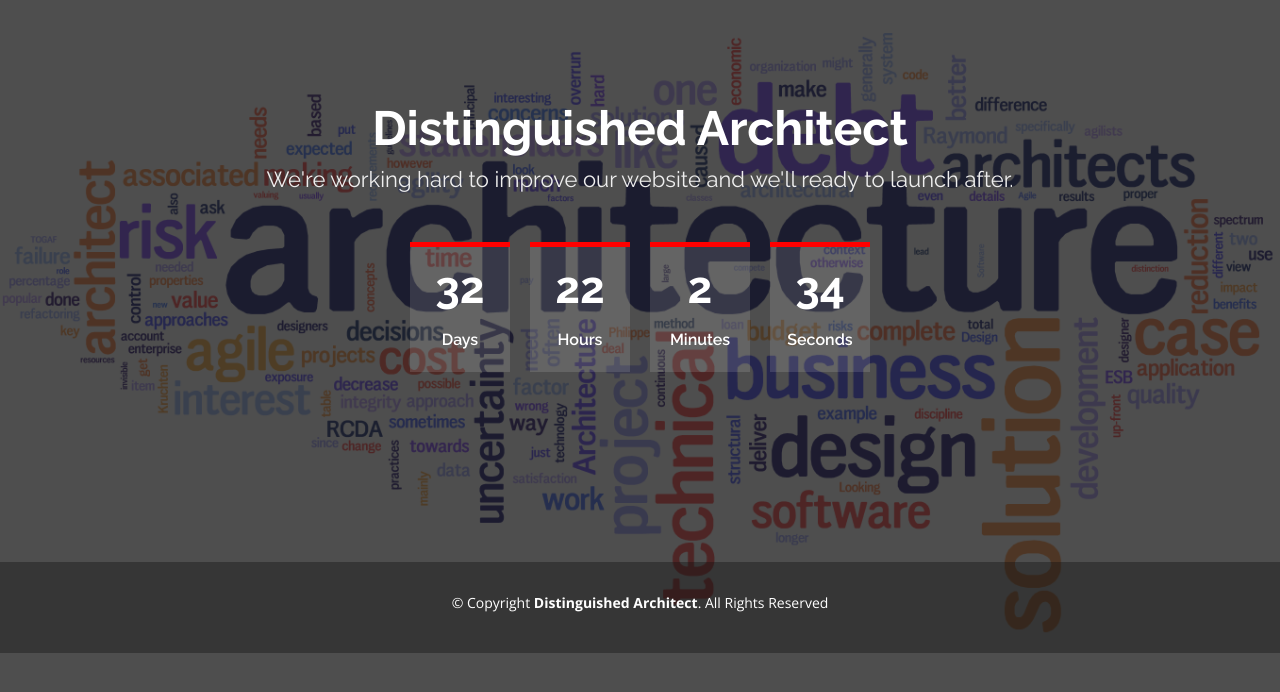
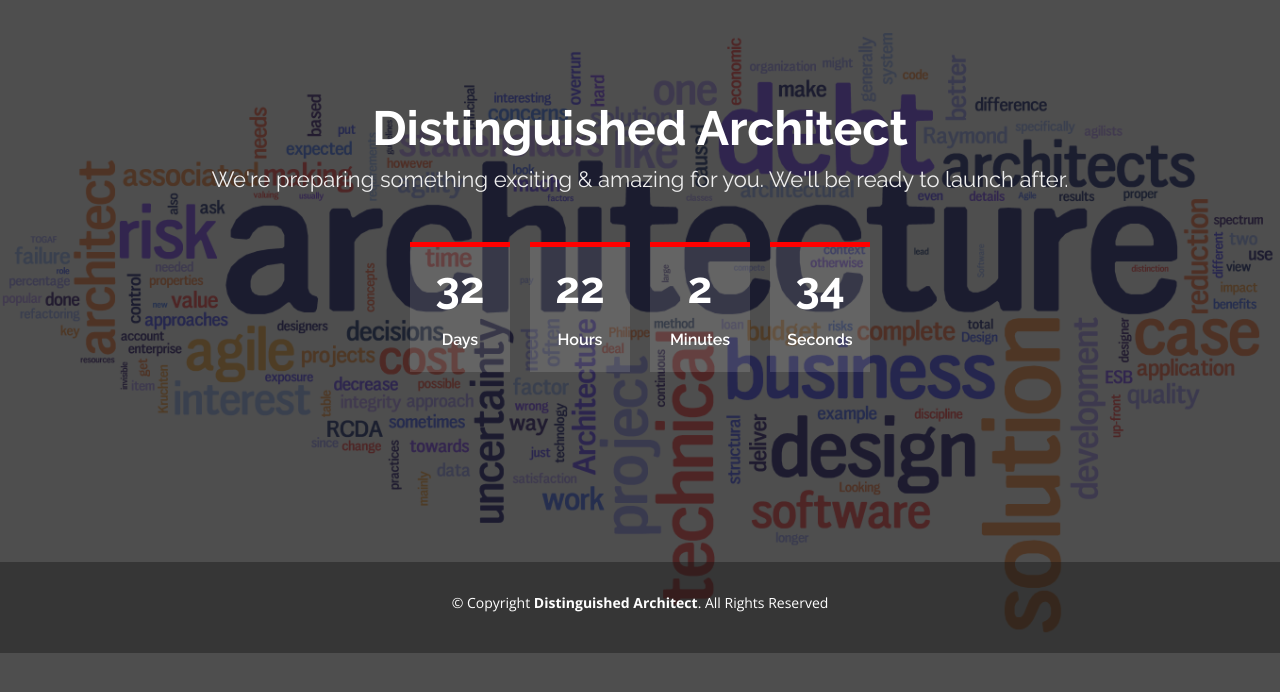
Before and after one commit to distarchitect/distarchitect.github.io, a plain HTML site: page index.html in a window 1280 px wide. Drawn offline with nearby package versions, Linux system fonts and the light colour scheme.

Commit message:
Update index.html

```diff
--- a/index.html
+++ b/index.html
@@ -31,7 +31,7 @@
     <div class="container d-flex flex-column align-items-center">
 
       <h1>Distinguished Architect</h1>
-      <h2>We're working hard to improve our website and we'll ready to launch after.</h2>
+      <h2>We're preparing something exciting & amazing for you. We'll be ready to launch after.</h2>
       <div class="countdown d-flex justify-content-center" data-count="2023/02/28">
         <div>
           <h3>%d</h3>
```
